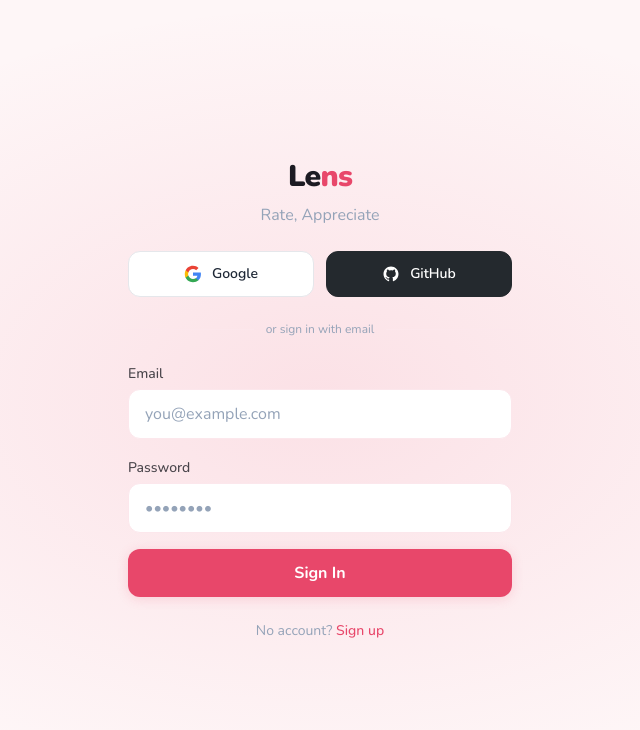
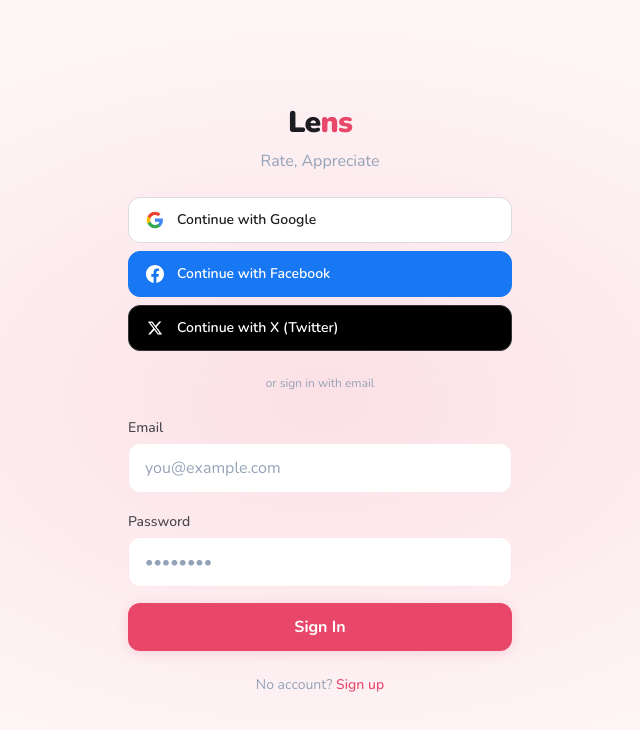
Before and after one commit to yahya111151-png/yahya111151, a Next.js app: page /auth/login in a window 1280 px wide. Shown: the top 730 px of the page, without its empty margins (320-960 px from the left). Built offline with nearby package versions, Linux system fonts and the light colour scheme.

Commit message:
Revert "Replace social login with Google + GitHub buttons"
This reverts commit d0dc56a35b8e80e3432e77e3710102ad676e1c3f.

```diff
--- a/src/components/ui/SocialLoginButtons.tsx
+++ b/src/components/ui/SocialLoginButtons.tsx
@@ -4,22 +4,14 @@ import { useState } from 'react'
 import { createClient } from '@/lib/supabase/client'
 import { Loader2 } from 'lucide-react'
 
-type Provider = 'google' | 'github'
+type Provider = 'google' | 'facebook' | 'twitter'
 
-const PROVIDERS: {
-  id: Provider
-  label: string
-  icon: React.ReactNode
-  bg: string
-  border: string
-  textColor: string
-}[] = [
+const PROVIDERS: { id: Provider; label: string; icon: React.ReactNode; bg: string; border: string }[] = [
   {
     id: 'google',
     label: 'Google',
-    bg: '#ffffff',
-    border: '#e5e7eb',
-    textColor: '#1f2937',
+    bg: '#fff',
+    border: '#dadce0',
     icon: (
       <svg width="18" height="18" viewBox="0 0 24 24">
         <path fill="#4285F4" d="M22.56 12.25c0-.78-.07-1.53-.2-2.25H12v4.26h5.92c-.26 1.37-1.04 2.53-2.21 3.31v2.77h3.57c2.08-1.92 3.28-4.74 3.28-8.09z"/>
@@ -30,14 +22,24 @@ const PROVIDERS: {
     ),
   },
   {
-    id: 'github',
-    label: 'GitHub',
-    bg: '#24292e',
-    border: '#24292e',
-    textColor: '#ffffff',
+    id: 'facebook',
+    label: 'Facebook',
+    bg: '#1877F2',
+    border: '#1877F2',
     icon: (
       <svg width="18" height="18" viewBox="0 0 24 24" fill="white">
-        <path d="M12 2C6.477 2 2 6.484 2 12.017c0 4.425 2.865 8.18 6.839 9.504.5.092.682-.217.682-.483 0-.237-.008-.868-.013-1.703-2.782.605-3.369-1.343-3.369-1.343-.454-1.158-1.11-1.466-1.11-1.466-.908-.62.069-.608.069-.608 1.003.07 1.531 1.032 1.531 1.032.892 1.53 2.341 1.088 2.91.832.092-.647.35-1.088.636-1.338-2.22-.253-4.555-1.113-4.555-4.951 0-1.093.39-1.988 1.029-2.688-.103-.253-.446-1.272.098-2.65 0 0 .84-.27 2.75 1.026A9.564 9.564 0 0112 6.844c.85.004 1.705.115 2.504.337 1.909-1.296 2.747-1.027 2.747-1.027.546 1.379.202 2.398.1 2.651.64.7 1.028 1.595 1.028 2.688 0 3.848-2.339 4.695-4.566 4.943.359.309.678.92.678 1.855 0 1.338-.012 2.419-.012 2.747 0 .268.18.58.688.482A10.019 10.019 0 0022 12.017C22 6.484 17.522 2 12 2z"/>
+        <path d="M24 12.073c0-6.627-5.373-12-12-12s-12 5.373-12 12c0 5.99 4.388 10.954 10.125 11.854v-8.385H7.078v-3.47h3.047V9.43c0-3.007 1.792-4.669 4.533-4.669 1.312 0 2.686.235 2.686.235v2.953H15.83c-1.491 0-1.956.925-1.956 1.874v2.25h3.328l-.532 3.47h-2.796v8.385C19.612 23.027 24 18.062 24 12.073z"/>
+      </svg>
+    ),
+  },
+  {
+    id: 'twitter',
+    label: 'X (Twitter)',
+    bg: '#000',
+    border: '#333',
+    icon: (
+      <svg width="16" height="16" viewBox="0 0 24 24" fill="white">
+        <path d="M18.244 2.25h3.308l-7.227 8.26 8.502 11.24H16.17l-5.214-6.817L4.99 21.75H1.68l7.73-8.835L1.254 2.25H8.08l4.713 6.231zm-1.161 17.52h1.833L7.084 4.126H5.117z"/>
       </svg>
     ),
   },
@@ -59,23 +61,20 @@ export default function SocialLoginButtons() {
   }
 
   return (
-    <div className="grid grid-cols-2 gap-3">
+    <div className="space-y-2">
       {PROVIDERS.map(p => (
         <button
           key={p.id}
           type="button"
           onClick={() => signInWith(p.id)}
           disabled={loading !== null}
-          className="flex items-center justify-center gap-2.5 px-4 py-3 rounded-xl border font-semibold text-sm transition-all disabled:opacity-50 hover:scale-[1.02] active:scale-[0.98]"
-          style={{ background: p.bg, borderColor: p.border, color: p.textColor }}
+          className="w-full flex items-center gap-3 px-4 py-3 rounded-xl border font-semibold text-sm transition-all hover:opacity-90 disabled:opacity-50"
+          style={{ background: p.bg, borderColor: p.border, color: p.id === 'google' ? '#1f1f1f' : 'white' }}
         >
-          <span className="w-[18px] flex items-center justify-center shrink-0">
-            {loading === p.id
-              ? <Loader2 size={16} className="animate-spin" style={{ color: p.textColor }} />
-              : p.icon
-            }
+          <span className="w-5 flex items-center justify-center shrink-0">
+            {loading === p.id ? <Loader2 size={16} className="animate-spin" /> : p.icon}
           </span>
-          {p.label}
+          Continue with {p.label}
         </button>
       ))}
     </div>
```
